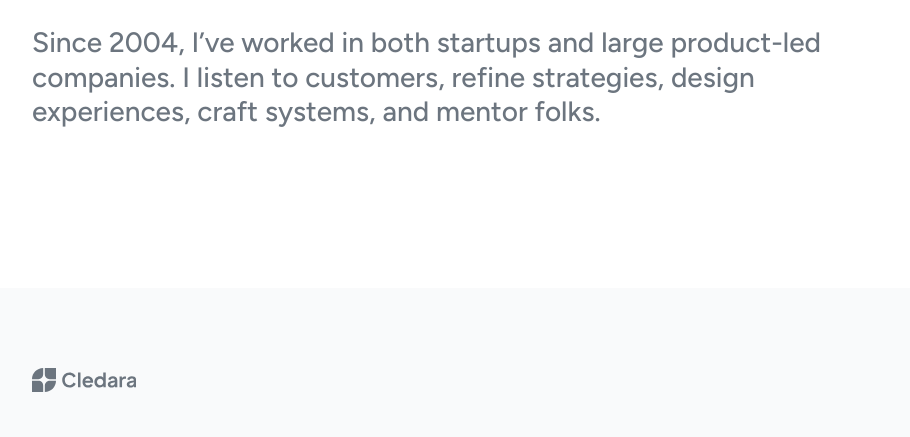
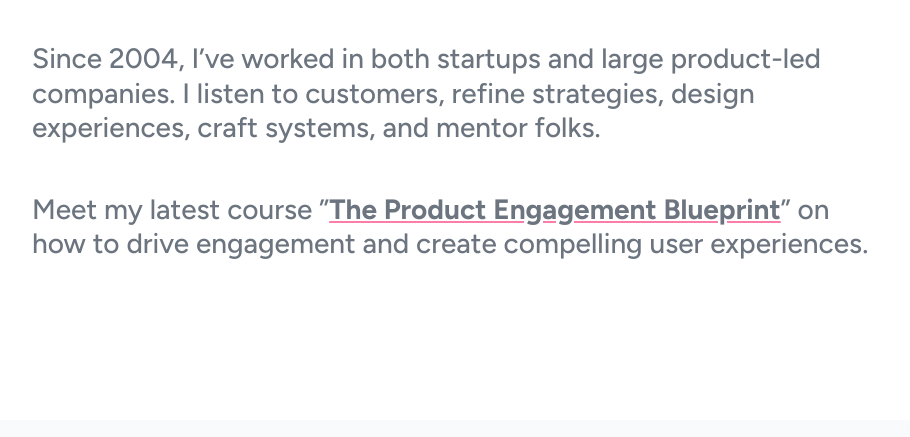
Before and after one commit to razvantirboaca/helloraz, an Eleventy site: page src/index.njk in a window 1280 px wide. Shown: the part 344-781 px from the top of the page, without its empty margins (184-1094 px from the left). Built offline with nearby package versions, Linux system fonts and the light colour scheme; Eleventy itself is replaced by a stand-in of ours; files that its build step writes are made by us from their sources.

Commit message:
Feat: Adds course promo

```diff
--- a/src/index.njk
+++ b/src/index.njk
@@ -16,7 +16,8 @@ layout: base
 <main class="flex-auto">
     <section class="mx-auto max-w-xl md:max-w-2xl lg:max-w-4xl px-6 py-8 md:py-20">
         <h1 class="text-3xl md:text-4xl lg:text-6xl text-neutral-strong font-bold tracking-[-.6px]">I’m Raz – multidisciplinary designer getting things <span class="text-primary">done</span> in sunny Barcelona.</h1>
-        <p class="mt-8 text-lg md:text-2xl lg:text-3xl">Since 2004, I’ve worked in both startups and large product-led companies. I listen to customers, refine strategies, design experiences, craft systems, and mentor folks.</p>
+        <p class="mt-8 md:mt-12 text-lg md:text-2xl lg:text-3xl">Since 2004, I’ve worked in both startups and large product-led companies. I listen to customers, refine strategies, design experiences, craft systems, and mentor folks.</p>
+        <p class="mt-8 md:mt-12 text-lg md:text-2xl lg:text-3xl">Meet my latest course ”<a href="https://makersmansion.xyz/products/the-product-engagement-blueprint/" target="_blank" class="font-bold underline underline-offset-2 decoration-secondary hover:text-neutral-strong transition" title="The Product Engagement Blueprint">The Product Engagement Blueprint</a>” on how to drive engagement and create compelling user experiences.</p>
     </section>
     <section class="mx-auto max-w-xl md:max-w-2xl lg:max-w-6xl py-12 sm:px-6 md:py-20 space-y-16 lg:space-y-32">
         <article class="sm:-mx-8 md:-mx-12 lg:mx-0 bg-neutral-weakest sm:rounded">
@@ -108,7 +109,7 @@ layout: base
         </article>
     </section>
     <section class="mx-auto max-w-xl md:max-w-2xl lg:max-w-4xl px-6 py-8 md:py-20">
-        <p class="text-lg md:text-2xl lg:text-3xl">Love sharing what I’m learning! I write a <a href="https://makersmansion.xyz" target="_blank" class="font-medium underline underline-offset-2 decoration-secondary hover:text-neutral-strong transition" title="Makers Weekly is a 15-minutes newsletter keeping makers in the loop">weekly newsletter</a> 👀 keeping makers in the loop.</p>
+        <p class="text-lg md:text-2xl lg:text-3xl">Love sharing what I’m learning! I write a <a href="https://makersmansion.xyz" target="_blank" class="font-medium underline underline-offset-2 decoration-secondary hover:text-neutral-strong transition" title="Makers Weekly is a 15-minutes newsletter keeping makers in the loop">weekly newsletter</a> keeping makers in the loop.</p>
         <p class="mt-8 md:mt-12 text-lg md:text-2xl lg:text-3xl">Born and raised in Bucharest, I moved to Barcelona shortly after my son started school, and we absolutely love it here! When I’m not working—I’m hiking, weight training, skateboarding, and making music.</p>
         <p class="mt-12 font-cursive text-4xl md:text-5xl text-primary -rotate-3">Thanks for stopping by,<br>Raz</p>
     </section>
```
